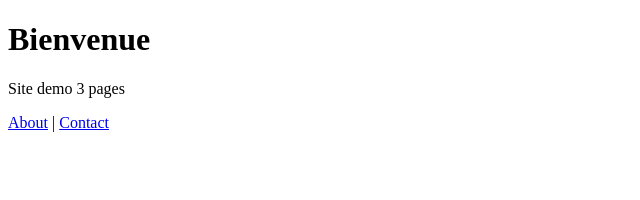
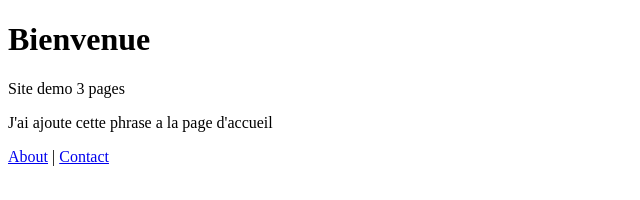
Before and after one commit to DuduLemb/mon-site-3pages, a plain HTML site: page index.html in a window 1280 px wide. Shown: the whole page, without its empty margins (0-640 px from the left). Drawn offline with Linux system fonts and the light colour scheme.

Commit message:
modification de la page d'accueil

```diff
--- a/index.html
+++ b/index.html
@@ -4,6 +4,7 @@
 <body>
   <h1>Bienvenue</h1>
   <p>Site demo 3 pages</p>
+  <p>J'ai ajoute cette phrase a la page d'accueil</p>
   <a href="about.html">About</a> | <a href="contact.html">Contact</a>
 </body>
 </html>
```
